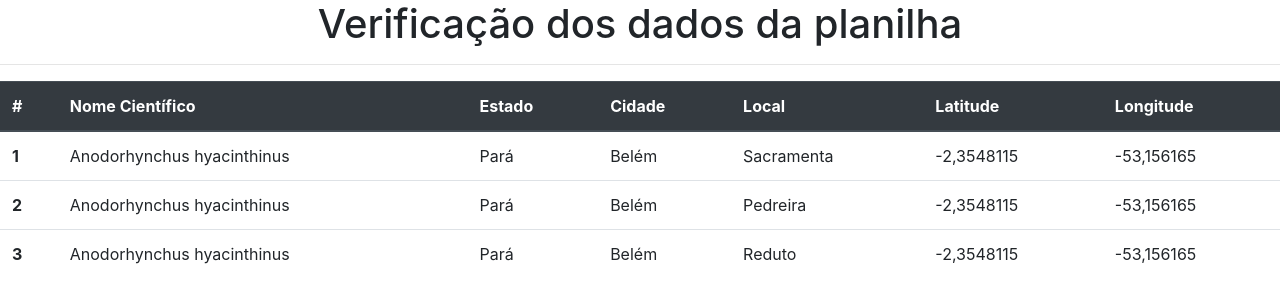
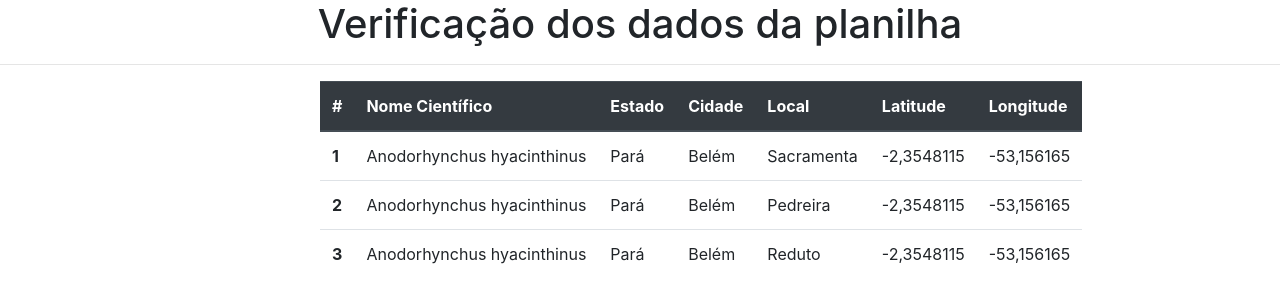
Before and after one commit to Elielson68/BioTaxGeo, a Flask app: template templates/planilha.html in a window 1280 px wide. Shown: the part 56-359 px from the top of the page. Run offline with Flask 2, Linux system fonts and the light colour scheme; the template is opened without the code that fills it, so the values that code supplies are empty; some libraries are stand-ins or nearby versions.

Commit message:
Comecando a criar a interacao com o usuario

```diff
--- a/Gbif_Testes.py
+++ b/Gbif_Testes.py
@@ -19,12 +19,8 @@ def mapa_teste():
         f.save(secure_filename(f.filename))
         planilha_atual.set_Diretorio(secure_filename(f.filename))
         planilha_atual.set_ColG_ColNC("Genus1","Species1")
-        return redirect (url_for("species"))
+        return render_template("planilha.html")
 
-@app.route("/species", methods=["GET", "POST"])
-def species():
-    if request.method == 'GET':
-        return planilha_atual.get_NC_Tratado()
 #'POLYGON(([longitude ->]-60.2910 [latitude ->]-14.4626,-52.6142 -14.4626, -53.5810 -22.2995,  -60.1591 -22.2995, -60.2910 -14.4626))'
 
 app.run(debug=True, port=8080)
--- a/static/css/style.css
+++ b/static/css/style.css
@@ -77,3 +77,8 @@
      opacity: 0;
      filter: alpha(opacity=0);
  }
+ #planilha{
+      margin-left: 50%;
+      margin-left: 25%;
+      position: absolute;
+ }
--- a/templates/planilha.html
+++ b/templates/planilha.html
@@ -18,6 +18,7 @@
         </nav>
 
         <h1 style="text-align: center;">Verificação dos dados da planilha</h1> <hr>
+        <div id="planilha">
           <table class="table">
             <thead class="thead-dark">
               <tr>
@@ -60,6 +61,7 @@
               </tr>
             </tbody>
             </table>
+        </div>
 
 
     </body>
```
Lines whose indentation alone changed are shown as unchanged.
